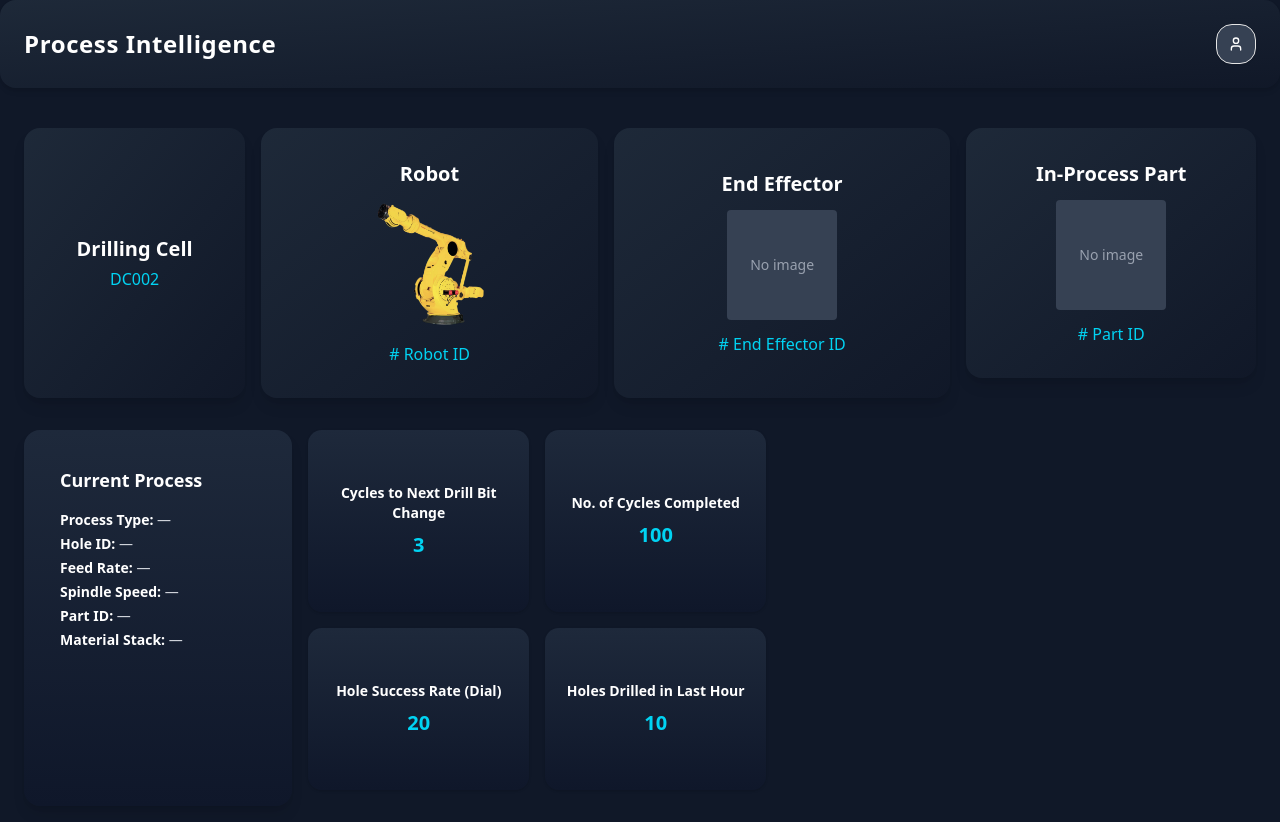
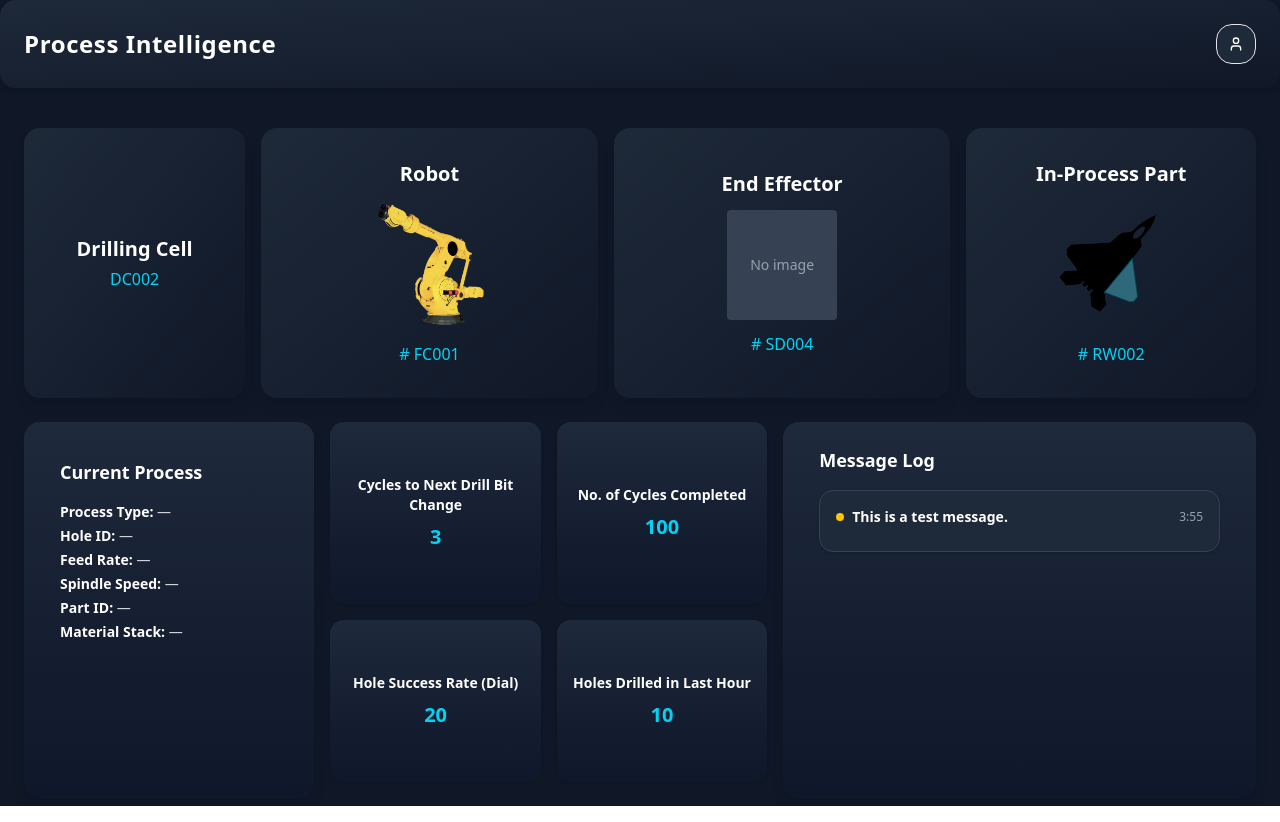
Before and after one commit to M-I-Ahmed/PI, a Next.js app: page / in a window 1280 px wide. Built offline with nearby package versions, Linux system fonts and the light colour scheme.

Commit message:
Updated bottom row of dashboard

```diff
--- a/src/app/page.tsx
+++ b/src/app/page.tsx
@@ -43,6 +43,20 @@ const DrillingCellColumn = ({ id }: { id: string }) => (
   </div>
 )
 
+
+const MessageCard = ({message, timestamp}: {message: string; timestamp: string}) => (
+  <div className="bg-gray-800 border border-gray-700 rounded-xl p-4 mb-4 shadow hover:shadow-lg transition mr-9">
+    <div className="flex justify-between items-center mb-2">
+      <div className="flex items-center gap-2 text-sm text-white font-semibold">
+        <div className="w-2 h-2 rounded-full bg-yellow-400"></div>
+        {message}
+      </div>
+      <div className="text-xs text-gray-400">{timestamp}</div>
+    </div>
+  </div>
+);
+
+
 const MetricTile = ({ label,value }: { label: string; value: string }) => (
   <div className="flex flex-col items-center justify-center text-white font-semibold text-sm text-center p-4 rounded-xl bg-gradient-to-b from-[#1e293b] to-[#0f172a] shadow hover:shadow-lg transition-all hover:scale-[1.01]">
   <div>{label}</div>
@@ -68,7 +82,7 @@ export default function Header() {
           <PopoverTrigger asChild>
             <Button
               variant="outline"
-              className="h-10 w-10 rounded-2xl bg-gray-700 hover:bg-gray-600 transition-colors focus:outline-none focus:ring-2 focus:ring-offset-2 focus:ring-cyan-400"
+              className="h-10 w-10 rounded-2xl bg-gray-800 hover:bg-gray-600 transition-colors focus:outline-none focus:ring-2 focus:ring-offset-2 "
               aria-label="User menu"
             >
               <UserIcon className="h-6 w-6 text-white" />
@@ -100,19 +114,19 @@ export default function Header() {
             <AssetColumn
               title="Robot"
               imageSrc="/robots/fanuc-m2000.png"
-              contentBottom="# Robot ID"
+              contentBottom="# FC001"
             />
             <AssetColumn
               title="End Effector"
               //imageSrc="/robots/abb.png"
-              contentBottom="# End Effector ID"
+              contentBottom="# SD004"
             />
           </div>
-          <div className="flex-[0.25]">
+          <div className="flex flex-[0.25] gap-4">
             <AssetColumn
               title="In-Process Part"
-              //imageSrc="/plane.png"
-              contentBottom="# Part ID"
+              imageSrc="/plane.png"
+              contentBottom="# RW002"
             />
           </div>
         </div>
@@ -120,9 +134,9 @@ export default function Header() {
 
 
       {/* Row 2 */}
-      <section className='flex gap-4 px-6 py-4'>
+      <section className='flex gap-4 px-6 py-2'>
         {/*Div for current process section */}
-        <div className="bg-gradient-to-b from-[#1e293b] to-[#0f172a]  text-white rounded-2xl p-9 shadow-lg hover:shadow-xl hover:scale-[1.01] transition-all w-2xs">
+        <div className="flex-[1] bg-gradient-to-b from-[#1e293b] to-[#0f172a]  text-white rounded-2xl p-9 shadow-lg hover:shadow-xl hover:scale-[1.01] transition-all">
             <h2 className="text-lg font-semibold mb-4 text-white">Current Process</h2>
             <ul className="space-y-1 text-sm text-gray-300">
               <li><strong className="text-white">Process Type:</strong> —</li>
@@ -136,18 +150,20 @@ export default function Header() {
 
 
         {/*Div for 4 tiles */}
-        <div className="grid grid-cols-2 md:grid-cols-2 lg:grid-cols-2 xl:grid-cols-2 gap-4 mb-4 h-90">
-          <div className="grid grid-cols-2 gap-4 w-full">
+        <div className=" flex-[2] grid grid-cols-2 gap-4 mb-4 h-90">
             <MetricTile label="Cycles to Next Drill Bit Change" value="3" />
             <MetricTile label="No. of Cycles Completed" value='100' />
             <MetricTile label="Hole Success Rate (Dial)" value='20' />
             <MetricTile label="Holes Drilled in Last Hour" value='10' />
-          </div>
         </div>
 
+        {/* Div for Cell status indicator */}
+
+
         {/* Div for message log section*/}
-        <div>
-
+        <div className='flex-[2] flex-col bg-gradient-to-b from-[#1e293b] to-[#0f172a]  text-white rounded-2xl pl-9 pt-6 shadow-lg hover:shadow-xl hover:scale-[1.01] transition-all'>
+            <h2 className="text-lg font-semibold mb-4 text-white">Message Log</h2>
+            <MessageCard message='This is a test message.' timestamp='3:55'></MessageCard>
         </div>
 
 
```
